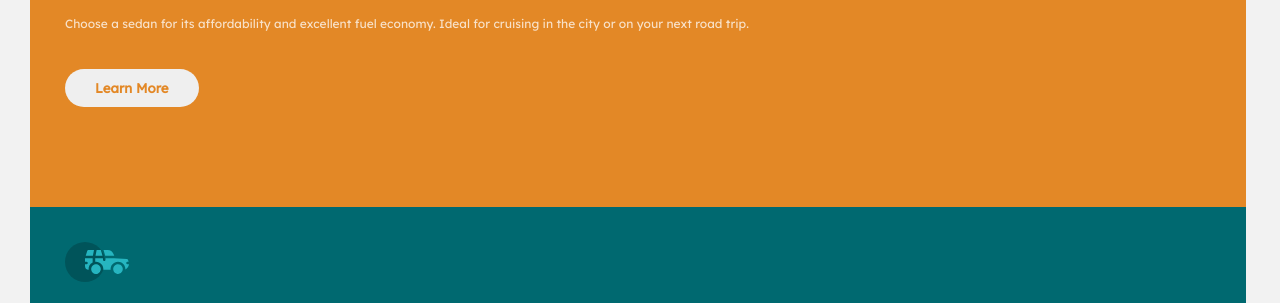
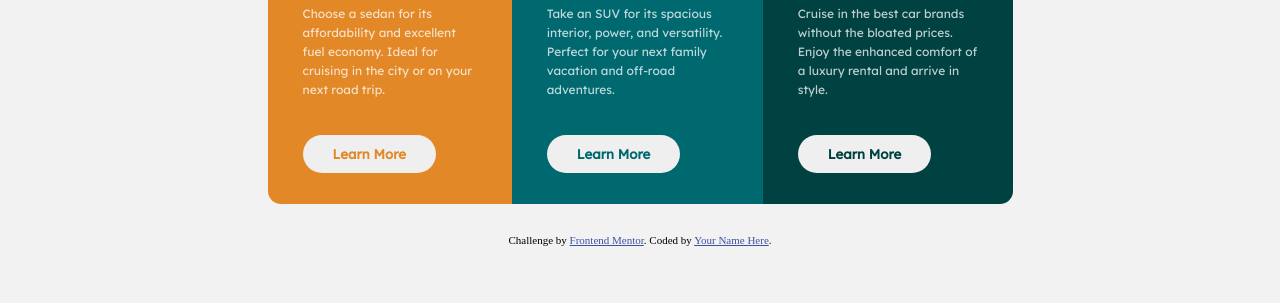
Before and after one commit to khimel421/card_project, a plain HTML site: page index.html in a window 1280 px wide. Shown: the part 214-517 px from the top of the page. Drawn offline with Linux system fonts and the light colour scheme.

Commit message:
Desktop_design

```diff
--- a/style.scss
+++ b/style.scss
@@ -102,3 +102,29 @@ body{
         }
     }
 }
+
+@media screen and (min-width:720px){
+
+$height: 81% !global;
+
+    body{
+        .container{
+            flex-direction: row;
+            width: 745px;
+            margin: 30px auto;
+            height: 370px;
+            .sedans{
+                height: $height;
+                border-radius: 13px 0px 0px 13px;
+            }
+            .suvs{
+                height: $height;
+            }
+            .luxury{
+                height: $height;
+                border-radius: 0px 13px 13px 0px;
+            }
+        }
+    }
+
+}
```
Also changed, not shown: style.css, 1 other file.
